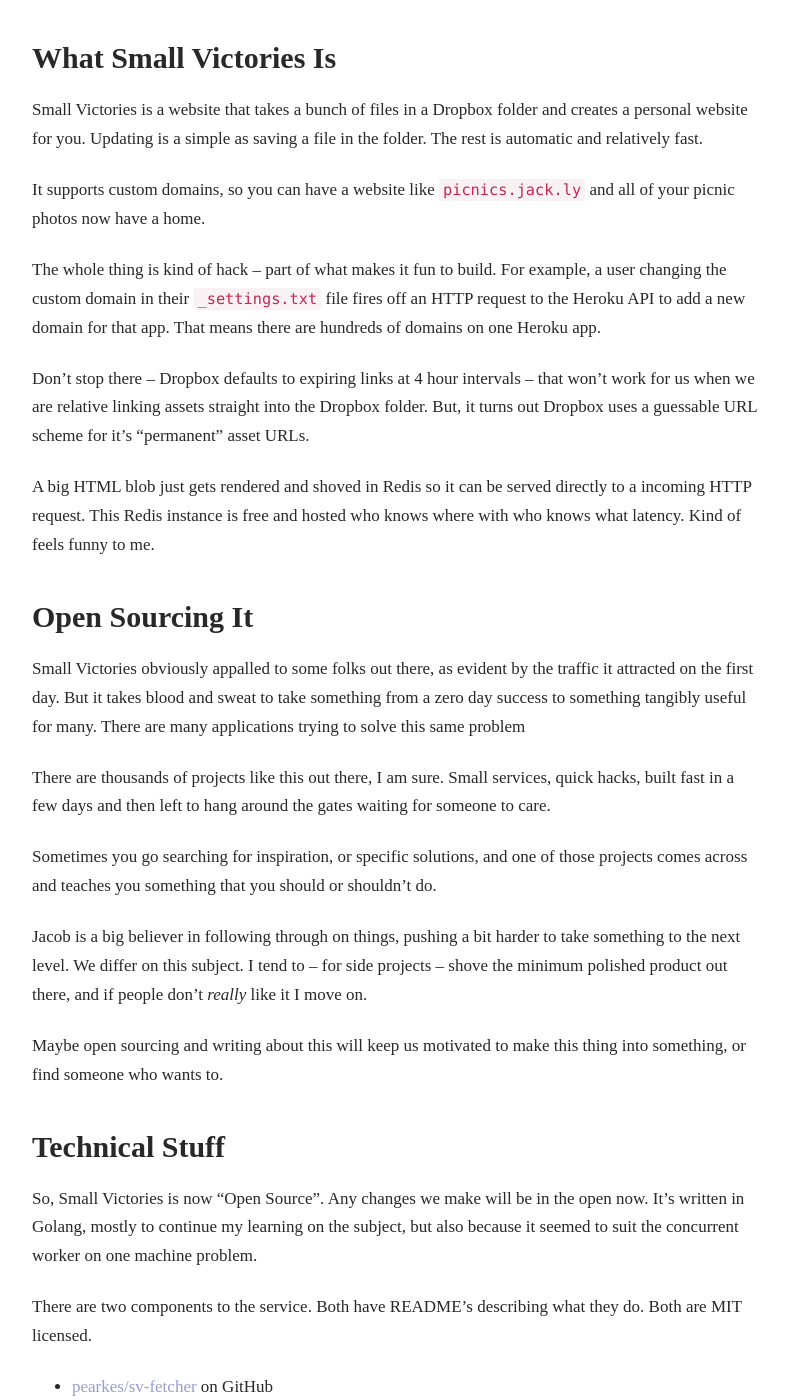
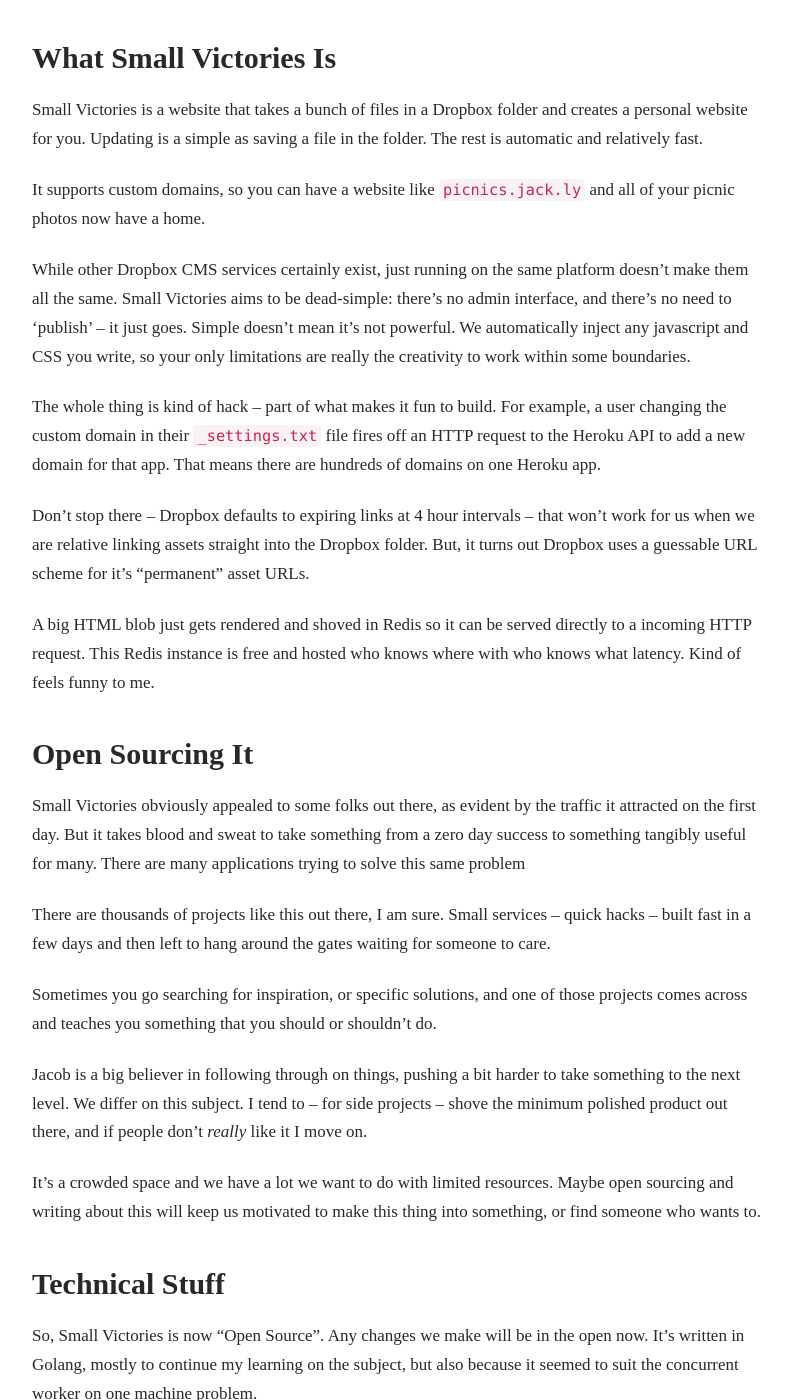
Before and after one commit to mb720/pretengineer, a Jekyll site: the page built from _posts/2013-10-01-open-sourcing-small-victories.md, in a window 1280 px wide and 1400 px high, scrolled down 952 px. Shown: the whole window, without its empty margins (243-1034 px from the left). Built offline with Jekyll 4.4.1, drawn with Linux system fonts in a browser that asks for light colours; nearby versions of some CDN libraries; some web fonts are replaced; some of the changed text lies outside the part shown.

Commit message:
big-up the product a little, fix a typo, add a sentence about why we open-sourced it

```diff
--- a/_posts/2013-10-01-open-sourcing-small-victories.md
+++ b/_posts/2013-10-01-open-sourcing-small-victories.md
@@ -45,6 +45,8 @@ saving a file in the folder. The rest is automatic and relatively fast.
 It supports custom domains, so you can have a website like
 `picnics.jack.ly` and all of your picnic photos now have a home.
 
+While other Dropbox CMS services certainly exist, just running on the same platform doesn't make them all the same. Small Victories aims to be dead-simple: there's no admin interface, and there's no need to 'publish' – it just goes. Simple doesn't mean it's not powerful. We automatically inject any javascript and CSS you write, so your only limitations are really the creativity to work within some boundaries.
+
 The whole thing is kind of hack – part of what makes it fun to build.
 For example, a user changing the custom domain in their `_settings.txt`
 file fires off an HTTP request to the Heroku API to add a new domain for
@@ -61,13 +63,12 @@ who knows where with who knows what latency. Kind of feels funny to me.
 
 ## Open Sourcing It
 
-Small Victories obviously appalled to some folks out there, as evident by the traffic it attracted
+Small Victories obviously appealed to some folks out there, as evident by the traffic it attracted
 on the first day. But it takes blood and sweat to take something from a
 zero day success to something tangibly useful for many. There are many
 applications trying to solve this same problem
 
-There are thousands of projects like this out there, I am sure. Small services,
-quick hacks, built fast in a few days and then left to hang around the gates
+There are thousands of projects like this out there, I am sure. Small services – quick hacks – built fast in a few days and then left to hang around the gates
 waiting for someone to care.
 
 Sometimes you go searching for inspiration, or specific
@@ -79,7 +80,7 @@ harder to take something to the next level. We differ on this subject. I tend to
  – for side projects – shove the minimum polished product out there, and
 if people don't *really* like it I move on.
 
-Maybe open sourcing and writing about this will keep us motivated to make this
+It's a crowded space and we have a lot we want to do with limited resources. Maybe open sourcing and writing about this will keep us motivated to make this
 thing into something, or find someone who wants to.
 
 ## Technical Stuff
```
Also changed, not shown: other parts of _posts/2013-10-01-open-sourcing-small-victories.md (+1 -1 lines).
